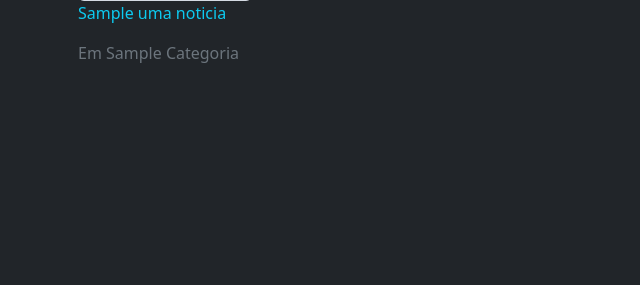
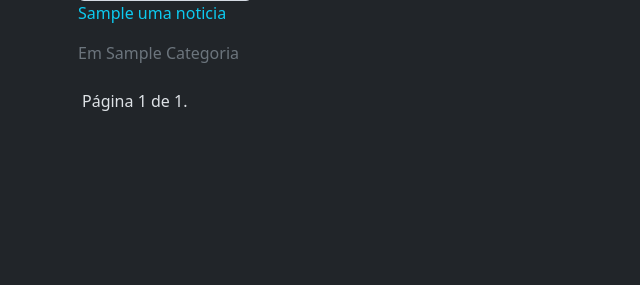
Before and after one commit to AleDevir/jornal24horas, a Django app: template app_j24/templates/home.html in a window 1280 px wide. Shown: the part 250-535 px from the top of the page, without its empty margins (0-640 px from the left). Run offline with Django 5.2, Linux system fonts and the light colour scheme; tables that the repository leaves empty hold one stand-in row (values such as "Sample post"); the template is opened without the code that fills it: values that come from a table or form of the project are taken from there, most other values are stand-ins (such as "Sample title", 1, 10 or a date in 2020); grey boxes marked "Sample" are stand-in pictures; some libraries are stand-ins or nearby versions.

Commit message:
refactor: paginação inserida na home

```diff
--- a/app_j24/templates/home.html
+++ b/app_j24/templates/home.html
@@ -10,7 +10,7 @@
         <div class="col-xl-2 col-lg-3 col-sm-4 col p-2">
             <a href="{% url 'noticia-detail' uma_noticia.id %}" class="text-decoration-none">
                 <div class="  ratio ratio-16x9 " style="object-fit: contain;">
-                <img src="/media/{{uma_noticia.imagem}}"  width="200"  class="rounded" alt="{{uma_noticia.titulo}}" >
+                    <img src="/media/{{uma_noticia.imagem}}" width="200" class="rounded" alt="{{uma_noticia.titulo}}">
                 </div>
 
                 <p class="text-info">{{uma_noticia.titulo}}</p>
@@ -19,5 +19,24 @@
         </div>
         {% endfor %}
     </div>
+    <div class="pagination">
+        <span class="step-links">
+            {% if page_obj.has_previous %}
+            <a href="?page=1">&laquo; primeira</a>
+            <a href="?page={{ page_obj.previous_page_number }}">anterior</a>
+            {% endif %}
+
+            {% if page_obj %}
+            <span class="current">
+                Página {{ page_obj.number }} de {{ page_obj.paginator.num_pages }}.
+            </span>
+            {% endif %}
+
+            {% if page_obj.has_next %}
+            <a href="?page={{ page_obj.next_page_number }}">próxima</a>
+            <a href="?page={{ page_obj.paginator.num_pages }}">última &raquo;</a>
+            {% endif %}
+        </span>
+    </div>
 </div>
 {% endblock %}
--- a/app_j24/templates/noticias_table.html
+++ b/app_j24/templates/noticias_table.html
@@ -84,9 +84,11 @@
             <a href="?page={{ page_obj.previous_page_number }}">anterior</a>
             {% endif %}
 
+            {% if page_obj %}
             <span class="current">
                 Página {{ page_obj.number }} de {{ page_obj.paginator.num_pages }}.
             </span>
+            {% endif %}
 
             {% if page_obj.has_next %}
             <a href="?page={{ page_obj.next_page_number }}">próxima</a>
--- a/app_j24/views.py
+++ b/app_j24/views.py
@@ -145,6 +145,7 @@ class HomeListView(NoticiasBaseListView):
     '''
     Listar as nóticias na página Home
     '''
+    # paginate_by = 4
     publicada = True
     template_name = 'home.html'
 
```
Lines whose indentation alone changed are shown as unchanged.
